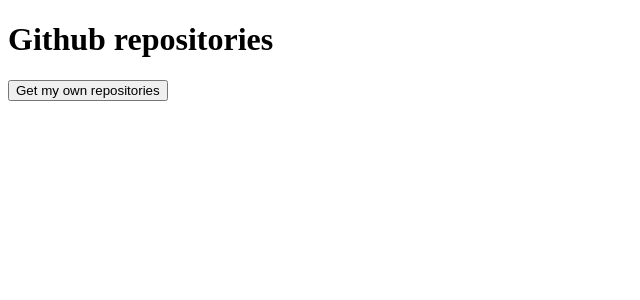
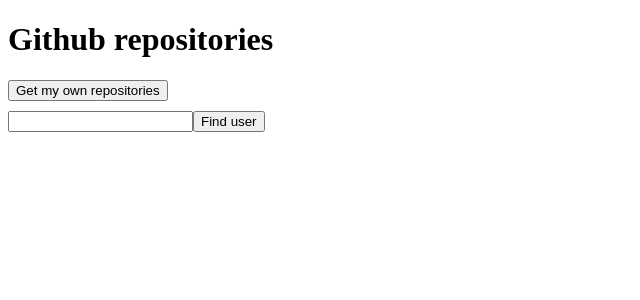
Before and after one commit to romaniuk3/GithubApi, an Angular app: page / in a window 1280 px wide. Shown: the top 300 px of the page, without its empty margins (0-640 px from the left). Built offline with nearby package versions, Linux system fonts and the light colour scheme.

Commit message:
Search by user

```diff
--- a/src/app/github/components/layout/layout.component.html
+++ b/src/app/github/components/layout/layout.component.html
@@ -1,2 +1,6 @@
 <button (click)="getRepos()">Get my own repositories</button>
+<div style="margin-top: 10px;">
+    <input (input)="handleChange($event)" type="text" value="{{inputValue}}">
+    <button (click)="getUser()">Find user</button>
+</div>
 <app-repos [repos]="repos" [status]="active"></app-repos>
--- a/src/app/github/components/layout/layout.component.ts
+++ b/src/app/github/components/layout/layout.component.ts
@@ -10,16 +10,30 @@
 
   repos: any;
   active: boolean = false;
+  inputValue: string = '';
+
 
   constructor(private githubService: GithubService) { }
 
   ngOnInit(): void {
   }
 
+  handleChange(e: any) {
+    this.inputValue = e.target.value;
+    this.getUser();
+  }
+
   getRepos() {
-    this.githubService.getMyOwnData().subscribe((data) => {
+    const url = "https://api.github.com/users/romaniuk3/repos";
+    this.githubService.getMyOwnData(url).subscribe((data) => {
       this.repos = data;
-      console.log(data);
+      this.active = true;
+    });
+  }
+  getUser() {
+    const url = `https://api.github.com/users/${this.inputValue}/repos`;
+    this.githubService.getMyOwnData(url).subscribe((data) => {
+      this.repos = data;
       this.active = true;
     });
   }
--- a/src/app/github/services/github.service.ts
+++ b/src/app/github/services/github.service.ts
@@ -9,8 +9,7 @@
 
   constructor(private http: HttpClient) { }
 
-  getMyOwnData(): Observable<any> {
-    const url = "https://api.github.com/users/romaniuk3/repos";
+  getMyOwnData(url: string): Observable<any> {
     return this.http.get<any>(url)
   }
 }
```
